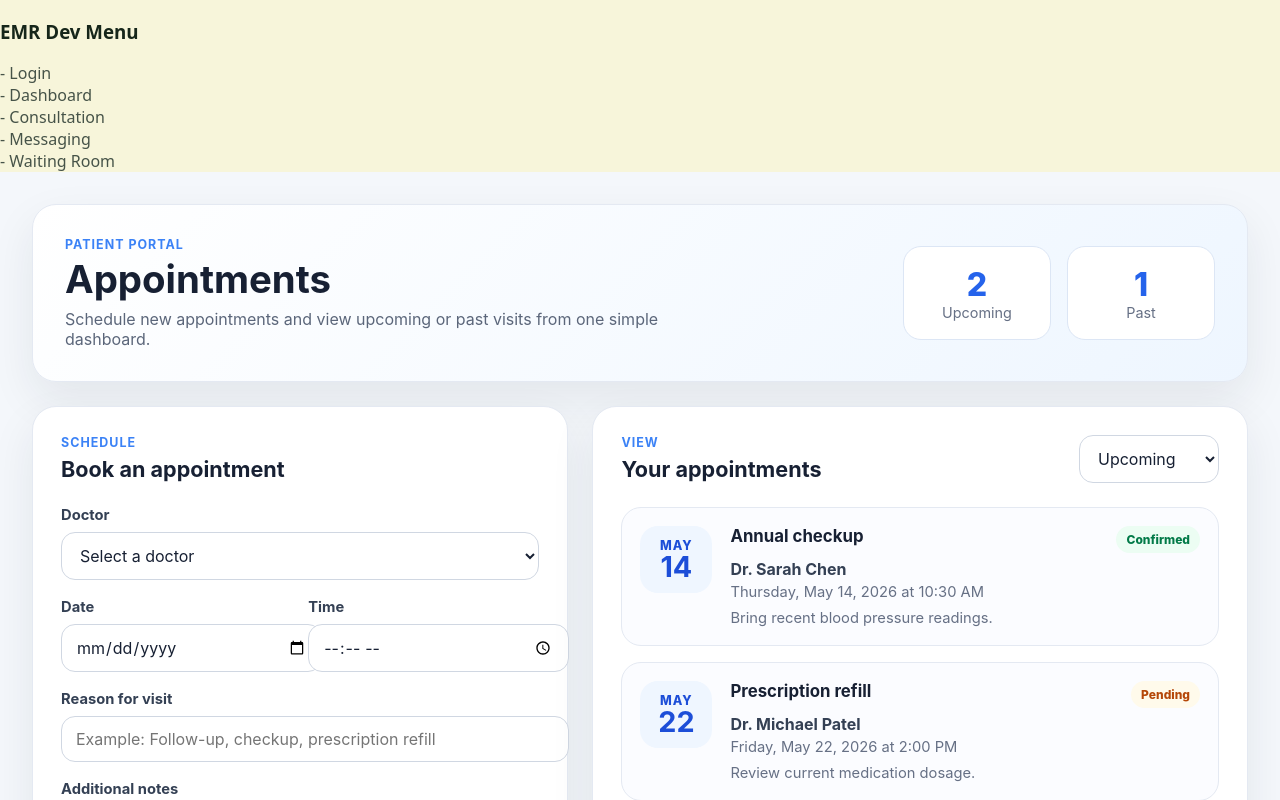
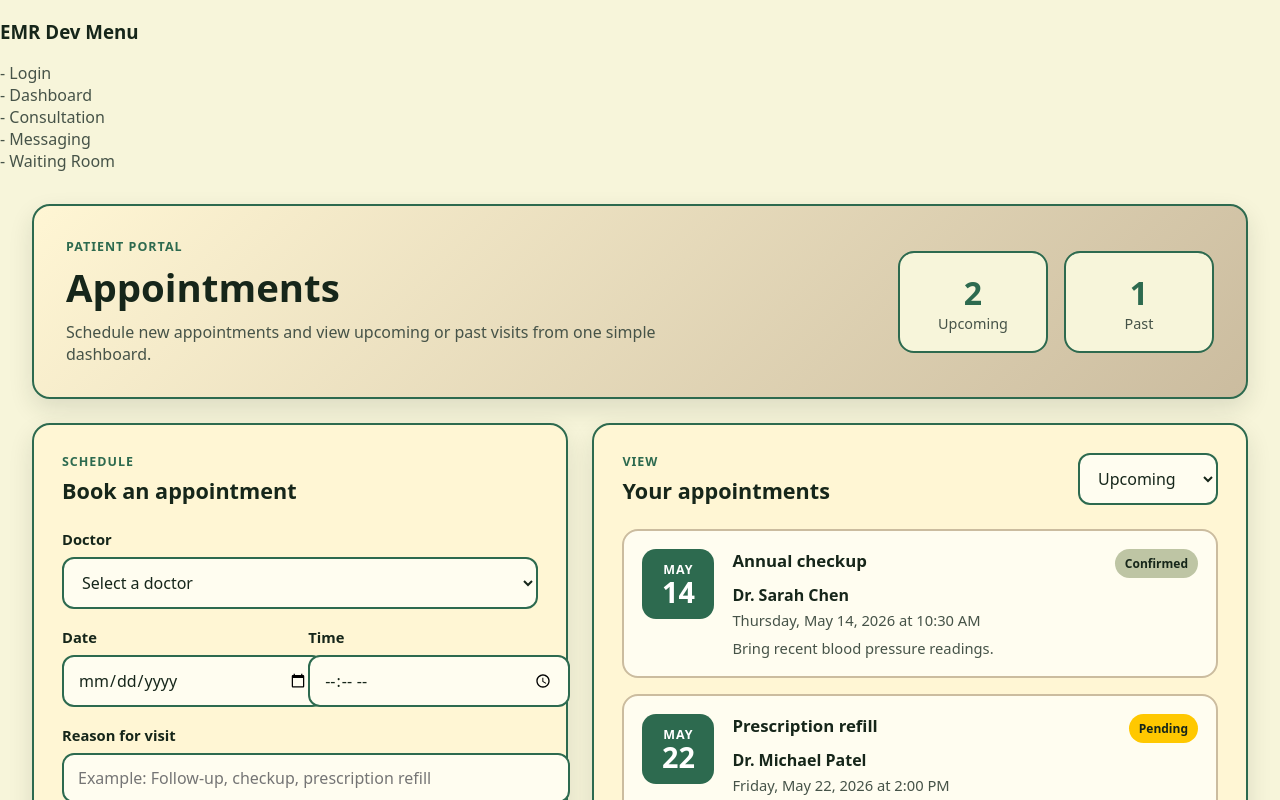
Before and after one commit to 2026bayviewglenEMR/view-of-the-bay, a Vue app in the folder frontend/: page /patientPortal in a window 1280 px wide. Shown: the top 800 px of the page. Built offline with nearby package versions, Linux system fonts and the light colour scheme.

Commit message:
changes to style of patientPortal -Arees

```diff
--- a/frontend/src/views/PatientPortal.vue
+++ b/frontend/src/views/PatientPortal.vue
@@ -256,17 +256,17 @@ function getDay(dateString) {
 .patient-portal {
   min-height: 100vh;
   padding: 32px;
-  background: #f4f7fb;
-  color: #172033;
-  font-family: Inter, system-ui, -apple-system, BlinkMacSystemFont, 'Segoe UI', sans-serif;
+  background: var(--color-bg);
+  color: var(--color-text-1);
+  font-family: system-ui, -apple-system, BlinkMacSystemFont, 'Segoe UI', Roboto, sans-serif;
 }
 
 .hero-card,
 .card {
-  background: #ffffff;
-  border: 1px solid #e4e9f2;
-  border-radius: 24px;
-  box-shadow: 0 18px 45px rgba(23, 32, 51, 0.08);
+  background: var(--color-paper);
+  border: 2px solid var(--color-border);
+  border-radius: 18px;
+  box-shadow: 0 10px 25px rgba(22, 38, 26, 0.12);
 }
 
 .hero-card {
@@ -276,14 +276,14 @@ function getDay(dateString) {
   gap: 24px;
   padding: 32px;
   margin-bottom: 24px;
-  background: linear-gradient(135deg, #ffffff, #eef6ff);
+  background: linear-gradient(135deg, var(--color-paper), var(--color-secondary));
 }
 
 .eyebrow {
   margin: 0 0 6px;
-  color: #3b82f6;
+  color: var(--color-primary);
   font-size: 0.78rem;
-  font-weight: 700;
+  font-weight: 800;
   letter-spacing: 0.08em;
   text-transform: uppercase;
 }
@@ -298,19 +298,19 @@ p {
 h1 {
   margin-bottom: 8px;
   font-size: 2.4rem;
-  line-height: 1.1;
+  color: var(--color-text-1);
 }
 
 h2 {
   margin-bottom: 0;
   font-size: 1.35rem;
+  color: var(--color-text-1);
 }
 
 .subtitle {
   max-width: 620px;
   margin-bottom: 0;
-  color: #5b667a;
-  font-size: 1rem;
+  color: var(--color-text-2);
 }
 
 .hero-stats {
@@ -321,22 +321,22 @@ h2 {
 .hero-stats div {
   min-width: 110px;
   padding: 18px;
-  border-radius: 18px;
-  background: #ffffff;
+  border-radius: 16px;
+  background: var(--color-bg);
   text-align: center;
-  border: 1px solid #dce6f5;
+  border: 2px solid var(--color-primary);
 }
 
 .hero-stats span {
   display: block;
   font-size: 2rem;
   font-weight: 800;
-  color: #2563eb;
+  color: var(--color-primary);
 }
 
 .hero-stats p {
   margin-bottom: 0;
-  color: #667085;
+  color: var(--color-text-2);
   font-size: 0.9rem;
 }
 
@@ -375,7 +375,7 @@ h2 {
 }
 
 label {
-  color: #344054;
+  color: var(--color-text-1);
   font-size: 0.92rem;
   font-weight: 700;
 }
@@ -384,21 +384,20 @@ input,
 select,
 textarea {
   width: 100%;
-  border: 1px solid #d0d7e2;
-  border-radius: 14px;
+  border: 2px solid var(--color-border);
+  border-radius: 12px;
   padding: 12px 14px;
-  background: #ffffff;
-  color: #172033;
+  background: #fffdf0;
+  color: var(--color-text-1);
   font: inherit;
   outline: none;
-  transition: border-color 0.2s ease, box-shadow 0.2s ease;
 }
 
 input:focus,
 select:focus,
 textarea:focus {
-  border-color: #3b82f6;
-  box-shadow: 0 0 0 4px rgba(59, 130, 246, 0.15);
+  border-color: var(--color-primary-hover);
+  box-shadow: 0 0 0 4px rgba(45, 106, 79, 0.18);
 }
 
 textarea {
@@ -407,27 +406,25 @@ textarea {
 
 .primary-btn {
   border: none;
-  border-radius: 16px;
+  border-radius: 14px;
   padding: 13px 18px;
-  background: #2563eb;
+  background: var(--color-primary);
   color: white;
   font-size: 1rem;
   font-weight: 800;
   cursor: pointer;
-  transition: transform 0.2s ease, background 0.2s ease;
 }
 
 .primary-btn:hover {
-  background: #1d4ed8;
-  transform: translateY(-1px);
+  background: var(--color-primary-hover);
 }
 
 .success-message {
   margin-bottom: 0;
   padding: 12px 14px;
-  border-radius: 14px;
-  background: #ecfdf3;
-  color: #027a48;
+  border-radius: 12px;
+  background: var(--color-success);
+  color: var(--color-text-1);
   font-weight: 700;
 }
 
@@ -450,9 +447,9 @@ textarea {
   grid-template-columns: 72px 1fr;
   gap: 18px;
   padding: 18px;
-  border: 1px solid #e4e9f2;
-  border-radius: 20px;
-  background: #fbfcff;
+  border: 2px solid var(--color-secondary);
+  border-radius: 16px;
+  background: #fffdf0;
 }
 
 .date-box {
@@ -460,9 +457,9 @@ textarea {
   place-items: center;
   align-self: start;
   padding: 12px 8px;
-  border-radius: 18px;
-  background: #eff6ff;
-  color: #1d4ed8;
+  border-radius: 14px;
+  background: var(--color-primary);
+  color: white;
 }
 
 .date-box span {
@@ -488,18 +485,19 @@ textarea {
 .appointment-topline h3 {
   margin-bottom: 0;
   font-size: 1.05rem;
+  color: var(--color-text-1);
 }
 
 .doctor-name {
   margin-bottom: 4px;
-  color: #344054;
+  color: var(--color-text-1);
   font-weight: 700;
 }
 
 .appointment-meta,
 .appointment-notes {
   margin-bottom: 0;
-  color: #667085;
+  color: var(--color-text-2);
   font-size: 0.92rem;
 }
 
@@ -516,31 +514,31 @@ textarea {
 }
 
 .status-pill.confirmed {
-  background: #ecfdf3;
-  color: #027a48;
+  background: var(--color-success);
+  color: var(--color-text-1);
 }
 
 .status-pill.pending {
-  background: #fffaeb;
-  color: #b54708;
+  background: var(--color-warning);
+  color: var(--color-text-1);
 }
 
 .status-pill.completed {
-  background: #f2f4f7;
-  color: #475467;
+  background: var(--color-secondary);
+  color: var(--color-text-1);
 }
 
 .empty-state {
   padding: 42px 20px;
-  border: 1px dashed #cbd5e1;
-  border-radius: 20px;
+  border: 2px dashed var(--color-border);
+  border-radius: 16px;
   text-align: center;
-  color: #667085;
+  color: var(--color-text-2);
 }
 
 .empty-state h3 {
   margin-bottom: 6px;
-  color: #172033;
+  color: var(--color-text-1);
 }
 
 .empty-state p {
@@ -548,8 +546,7 @@ textarea {
 }
 
 @media (max-width: 900px) {
-  .layout-grid,
-  .hero-card {
+  .layout-grid {
     grid-template-columns: 1fr;
   }
 
@@ -575,7 +572,6 @@ textarea {
   .hero-card,
   .card {
     padding: 22px;
-    border-radius: 20px;
   }
 
   .form-row,
```
